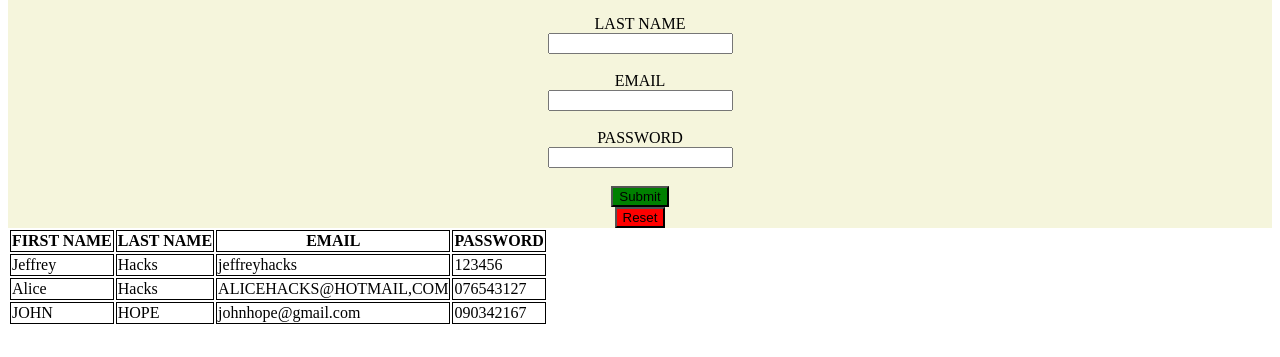
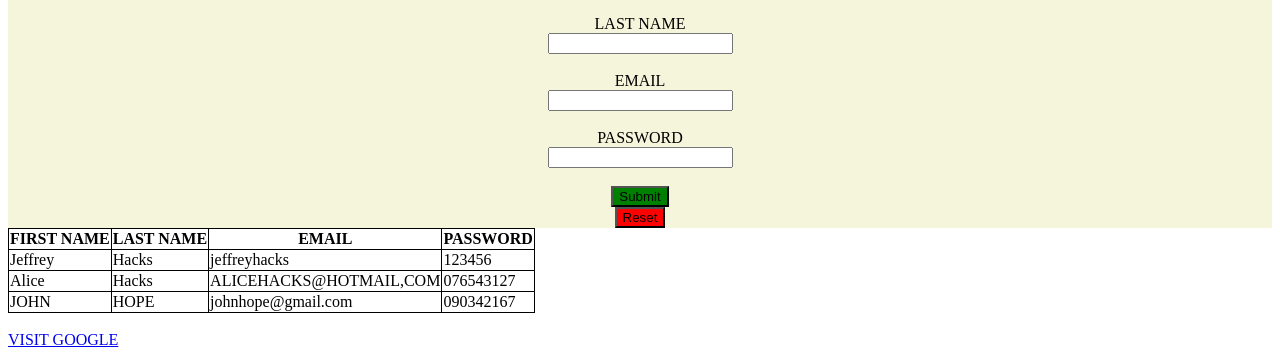
Before and after one commit to Powerlearnproject/week-1-html-setup-jeffreyhacks, a plain HTML site: page index.html in a window 1280 px wide. Shown: the part 514-871 px from the top of the page. Before the commit the page ends 848 px from the top, so only its background shows below. Drawn offline with Linux system fonts and the light colour scheme.

Commit message:
this is my complete assignment

```diff
--- a/index.css
+++ b/index.css
@@ -1,5 +1,7 @@
 table th, td{
     border: 1px solid black;
+}
+table{
     border-collapse: collapse;
 }
 
--- a/index.html
+++ b/index.html
@@ -54,6 +54,7 @@
               <td>johnhope@gmail.com</td>
               <td>090342167</td>
             </tr>
-          </table>
+          </table><br>
+    <a href="www.google.com">VISIT GOOGLE</a>
 </body>
 </html>
```
